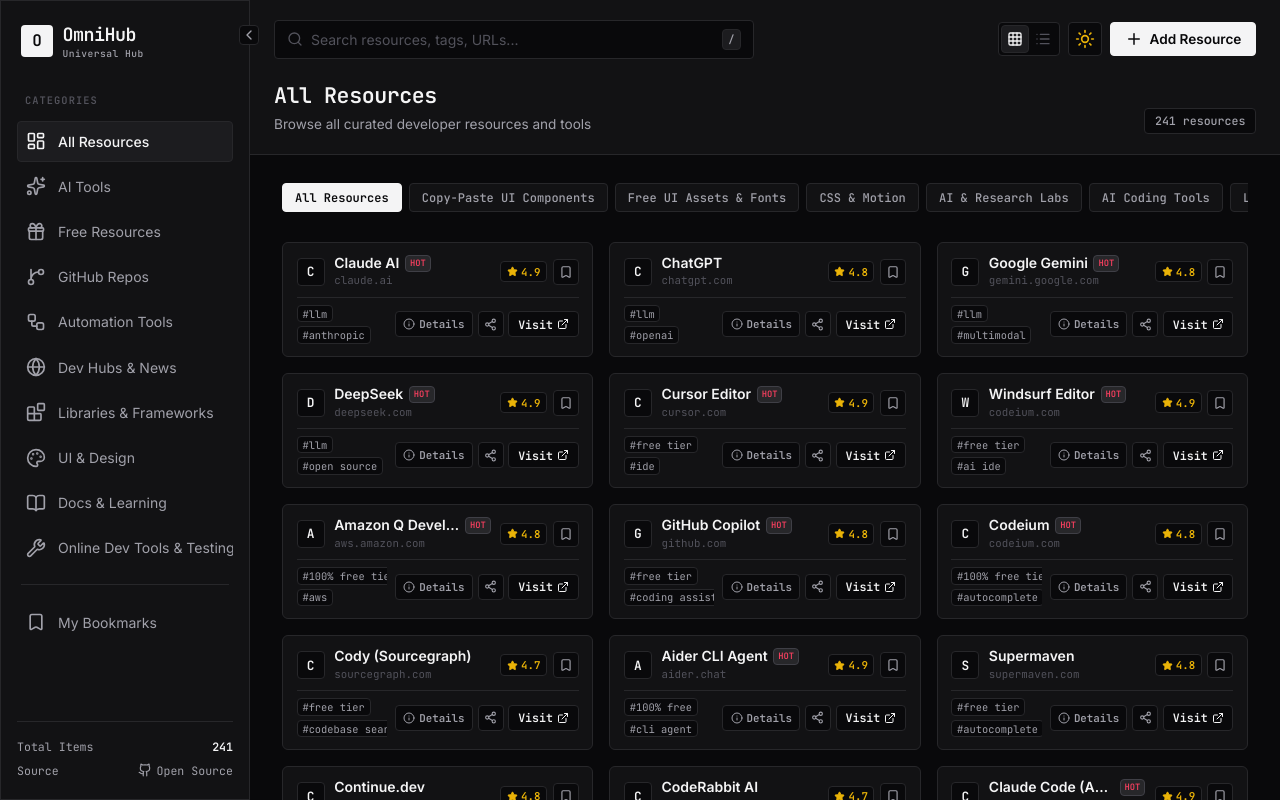
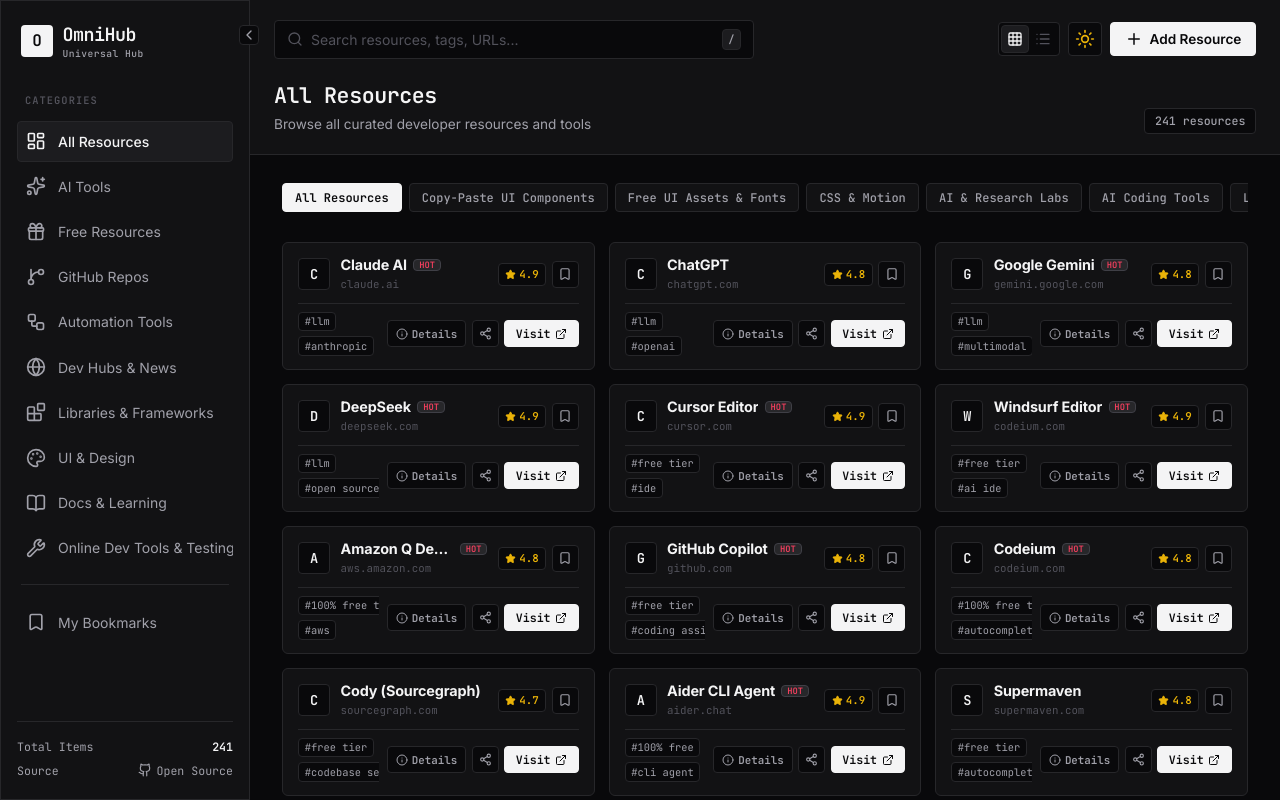
Before and after one commit to Ratul-NotFound/OmniHub, a React (Vite) app: page / in a window 1280 px wide. Shown: the top 800 px of the page. Built offline with nearby package versions, Linux system fonts and the light colour scheme.

Commit message:
Restructured card layout with high-contrast buttons, subtle hover elevation shadow, and refined grid spacing

```diff
--- a/src/App.module.css
+++ b/src/App.module.css
@@ -75,8 +75,8 @@
 
 .gridLayout {
   display: grid;
-  grid-template-columns: repeat(auto-fill, minmax(295px, 1fr));
-  gap: 1rem;
+  grid-template-columns: repeat(auto-fill, minmax(280px, 1fr));
+  gap: 0.85rem;
 }
 
 .listLayout {
--- a/src/components/ResourceCard.module.css
+++ b/src/components/ResourceCard.module.css
@@ -6,19 +6,21 @@
   border-radius: var(--radius-md);
   background-color: var(--bg-secondary);
   border: 1px solid var(--border-color);
-  transition: all var(--transition-fast);
+  transition: transform 0.15s ease, border-color 0.15s ease, box-shadow 0.15s ease, background-color 0.15s ease;
 }
 
 .card:hover {
+  transform: translateY(-2px);
   border-color: var(--border-hover);
   background-color: var(--bg-tertiary);
+  box-shadow: 0 6px 16px rgba(0, 0, 0, 0.25);
 }
 
 /* Micro Grid View Card */
 .gridCard {
-  padding: 0.75rem 0.85rem;
-  min-height: 96px;
-  gap: 0.5rem;
+  padding: 0.85rem 0.95rem;
+  min-height: 104px;
+  gap: 0.65rem;
 }
 
 /* List View Card */
@@ -26,27 +28,27 @@
   flex-direction: row;
   align-items: center;
   justify-content: space-between;
-  padding: 0.65rem 0.95rem;
-  gap: 1rem;
+  padding: 0.7rem 1rem;
+  gap: 1.1rem;
 }
 
 /* Header Row */
 .header {
   display: flex;
   align-items: center;
-  gap: 0.6rem;
+  gap: 0.65rem;
   width: 100%;
 }
 
 .listCard .header {
-  flex: 0 0 240px;
+  flex: 1;
 }
 
 /* Favicon Avatar */
 .avatar {
   position: relative;
-  width: 28px;
-  height: 28px;
+  width: 32px;
+  height: 32px;
   border-radius: var(--radius-sm);
   background-color: var(--bg-primary);
   display: flex;
@@ -58,8 +60,8 @@
 }
 
 .favicon {
-  width: 14px;
-  height: 14px;
+  width: 16px;
+  height: 16px;
   object-fit: contain;
   z-index: 2;
 }
@@ -68,7 +70,7 @@
   position: absolute;
   font-family: var(--font-mono);
   font-weight: 700;
-  font-size: 0.8rem;
+  font-size: 0.85rem;
   color: var(--text-primary);
   z-index: 1;
 }
@@ -77,7 +79,7 @@
 .titleArea {
   display: flex;
   flex-direction: column;
-  gap: 0.05rem;
+  gap: 0.15rem;
   min-width: 0;
   flex: 1;
 }
@@ -85,19 +87,26 @@
 .titleLine {
   display: flex;
   align-items: center;
-  gap: 0.35rem;
+  gap: 0.4rem;
   min-width: 0;
 }
 
 .title {
   font-family: var(--font-sans);
-  font-size: 0.875rem;
-  font-weight: 600;
+  font-size: 0.9rem;
+  font-weight: 700;
   color: var(--text-primary);
   line-height: 1.2;
   white-space: nowrap;
   overflow: hidden;
   text-overflow: ellipsis;
+  letter-spacing: -0.01em;
+}
+
+.domainRow {
+  display: flex;
+  align-items: center;
+  gap: 0.4rem;
 }
 
 .domain {
@@ -119,9 +128,10 @@
   font-size: 0.55rem;
   font-family: var(--font-mono);
   font-weight: 700;
-  padding: 0.05rem 0.25rem;
+  padding: 0.05rem 0.3rem;
   border-radius: var(--radius-sm);
   flex-shrink: 0;
+  line-height: 1;
 }
 
 /* Header Actions (Rating & Bookmark) */
@@ -139,11 +149,11 @@
   background-color: var(--bg-primary);
   border: 1px solid var(--border-color);
   color: var(--accent-amber);
-  padding: 0.1rem 0.35rem;
+  padding: 0.15rem 0.4rem;
   border-radius: var(--radius-sm);
   font-family: var(--font-mono);
   font-size: 0.675rem;
-  font-weight: 600;
+  font-weight: 700;
 }
 
 /* Icon Buttons (Share & Bookmark) */
@@ -151,8 +161,8 @@
   display: flex;
   align-items: center;
   justify-content: center;
-  width: 26px;
-  height: 26px;
+  width: 27px;
+  height: 27px;
   border-radius: var(--radius-sm);
   color: var(--text-secondary);
   background-color: var(--bg-primary);
@@ -164,11 +174,13 @@
 .iconBtn:hover {
   color: var(--text-primary);
   border-color: var(--border-hover);
+  background-color: var(--bg-secondary);
 }
 
 .activeBookmark {
   color: var(--accent-amber) !important;
   border-color: var(--accent-amber) !important;
+  background-color: var(--bg-primary) !important;
 }
 
 .copiedBtn {
@@ -182,7 +194,7 @@
   align-items: center;
   justify-content: space-between;
   gap: 0.5rem;
-  padding-top: 0.45rem;
+  padding-top: 0.5rem;
   border-top: 1px solid var(--border-color);
 }
 
@@ -196,7 +208,7 @@
 .tagsRow {
   display: flex;
   align-items: center;
-  gap: 0.25rem;
+  gap: 0.35rem;
   flex-wrap: wrap;
   overflow: hidden;
 }
@@ -211,7 +223,7 @@
   color: var(--text-secondary);
   background-color: var(--bg-primary);
   border: 1px solid var(--border-color);
-  padding: 0.05rem 0.3rem;
+  padding: 0.1rem 0.35rem;
   border-radius: var(--radius-sm);
   transition: all var(--transition-fast);
   cursor: pointer;
@@ -227,7 +239,7 @@
 .btnRow {
   display: flex;
   align-items: center;
-  gap: 0.3rem;
+  gap: 0.35rem;
   flex-shrink: 0;
   margin-left: auto;
 }
@@ -240,8 +252,8 @@
   background-color: var(--bg-primary);
   color: var(--text-secondary);
   border: 1px solid var(--border-color);
-  padding: 0 0.45rem;
-  height: 26px;
+  padding: 0 0.5rem;
+  height: 27px;
   border-radius: var(--radius-sm);
   font-family: var(--font-mono);
   font-size: 0.675rem;
@@ -253,30 +265,29 @@
 .detailsBtn:hover {
   color: var(--text-primary);
   border-color: var(--border-hover);
-  background-color: var(--bg-tertiary);
+  background-color: var(--bg-secondary);
 }
 
 /* Visit Button */
 .visitBtn {
   display: inline-flex;
   align-items: center;
-  gap: 0.25rem;
-  background-color: var(--bg-primary);
-  color: var(--text-primary);
-  border: 1px solid var(--border-color);
-  padding: 0 0.55rem;
-  height: 26px;
+  gap: 0.3rem;
+  background-color: var(--text-primary);
+  color: var(--bg-primary);
+  border: 1px solid var(--text-primary);
+  padding: 0 0.65rem;
+  height: 27px;
   border-radius: var(--radius-sm);
   font-family: var(--font-mono);
   font-size: 0.725rem;
-  font-weight: 600;
+  font-weight: 700;
   transition: all var(--transition-fast);
 }
 
 .visitBtn:hover {
-  background-color: var(--text-primary);
-  color: var(--bg-primary);
-  border-color: var(--text-primary);
+  background-color: transparent;
+  color: var(--text-primary);
 }
 
 /* Mobile responsive */
```
